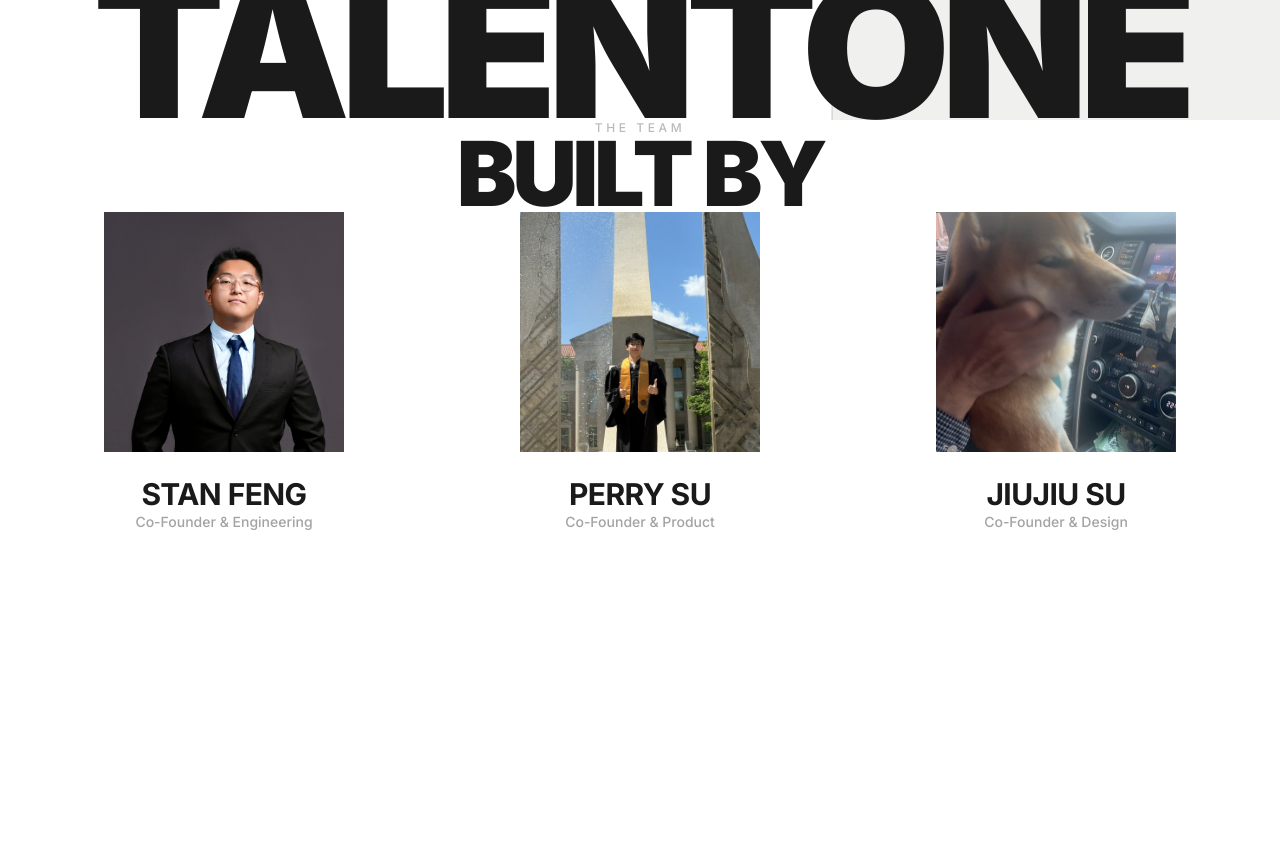
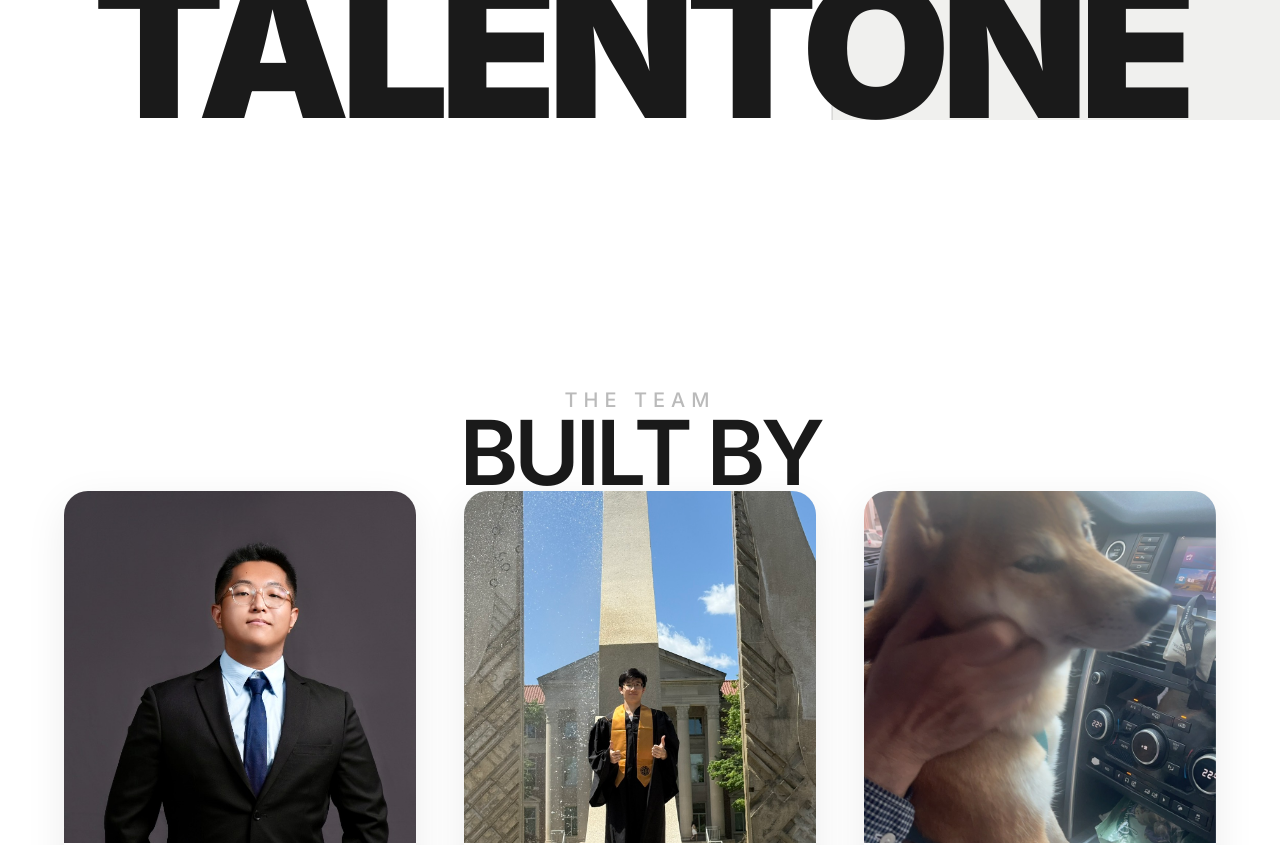
Before and after one commit to SoyMilkChicken/TalentOneDemo, a Next.js app: page / in a window 1280 px wide. Shown: the part 680-1525 px from the top of the page. Built offline with nearby package versions, Linux system fonts and the light colour scheme.

Commit message:
team intro approvement

```diff
--- a/src/app/components/BuiltBy.tsx
+++ b/src/app/components/BuiltBy.tsx
@@ -30,30 +30,30 @@
   return (
     <section
       id="built-by"
-      className="relative min-h-screen w-full bg-white text-[#1A1A1A] pt-56 md:pt-72 pb-24 md:pb-32 px-8 md:px-12 flex flex-col items-center overflow-hidden"
+      className="relative min-h-[130vh] w-full bg-white text-[#1A1A1A] py-24 md:py-32 px-8 md:px-12 flex flex-col items-center justify-center overflow-hidden"
     >
       {/* ── Header — scroll-triggered reveal ── */}
       <motion.div
-        className="text-center mb-24 md:mb-32"
+        className="text-center mb-32 md:mb-48"
         initial={{ opacity: 0, y: 60 }}
         whileInView={{ opacity: 1, y: 0 }}
         viewport={{ once: true, amount: 0.5 }}
         transition={{ duration: 0.8, ease: CUBIC }}
       >
-        <p className="text-xs font-medium uppercase tracking-[0.3em] text-[#1A1A1A]/30 mb-4">
+        <p className="text-[20px] font-medium uppercase tracking-[0.3em] text-[#1A1A1A]/30 mb-4">
           The Team
         </p>
-        <h2 className="text-[clamp(2.5rem,7vw,7rem)] font-black uppercase leading-[0.85] tracking-tighter text-[#1A1A1A]">
+        <h2 className="text-[clamp(2.5rem,7vw,7rem)] font-semibold uppercase leading-[0.85] tracking-tighter text-[#1A1A1A]">
           Built By
         </h2>
       </motion.div>
 
       {/* ── Team grid — staggered entrance ── */}
-      <div className="grid grid-cols-1 md:grid-cols-3 gap-16 md:gap-24 w-full max-w-6xl place-items-center">
+      <div className="grid grid-cols-1 md:grid-cols-3 gap-8 md:gap-12 w-full max-w-6xl place-items-stretch">
         {TEAM.map((member, i) => (
           <motion.div
             key={member.name}
-            className="flex flex-col items-center gap-6 text-center"
+            className="group relative flex flex-col bg-white rounded-[24px] overflow-hidden shadow-[0_12px_40px_rgba(0,0,0,0.08)] transition-all duration-500 hover:-translate-y-2 hover:shadow-[0_20px_60px_rgba(0,0,0,0.12)]"
             initial={{ opacity: 0, y: 80 }}
             whileInView={{ opacity: 1, y: 0 }}
             viewport={{ once: true, amount: 0.3 }}
@@ -64,20 +64,20 @@
             }}
           >
             {/* Profile picture */}
-            <div className="relative w-48 h-48 md:w-60 md:h-60 bg-[#f0f0ee] overflow-hidden">
+            <div className="relative w-full aspect-square bg-[#e6e6e6] overflow-hidden">
               <Image
                 src={member.photo}
                 alt={member.name}
                 fill
-                className="object-cover"
+                className="object-cover transition-transform duration-700 ease-[cubic-bezier(0.16,1,0.3,1)] group-hover:scale-105"
                 style={{ objectPosition: member.objectPosition }}
-                sizes="(max-width: 768px) 192px, 240px"
+                sizes="(max-width: 768px) 100vw, 33vw"
               />
             </div>
 
             {/* Name + role */}
-            <div>
-              <h3 className="text-2xl md:text-3xl font-bold uppercase tracking-[-0.02em] text-[#1A1A1A]">
+            <div className="flex flex-col items-center justify-center w-full py-12 md:py-16 bg-white">
+              <h3 className="text-xl md:text-2xl font-bold uppercase tracking-wide text-[#1A1A1A]">
                 {member.name}
               </h3>
               <p className="mt-1 text-sm text-[#1A1A1A]/40 font-medium">
--- /dev/null
+++ b/src/app/components/HeroOverlay.tsx
@@ -0,0 +1,26 @@
+"use client";
+
+import { useEffect, useState } from "react";
+import { motion, useScroll, useTransform } from "framer-motion";
+
+export default function HeroOverlay() {
+  const { scrollY } = useScroll();
+  const [windowHeight, setWindowHeight] = useState(800);
+
+  useEffect(() => {
+    setWindowHeight(window.innerHeight);
+    const handleResize = () => setWindowHeight(window.innerHeight);
+    window.addEventListener("resize", handleResize);
+    return () => window.removeEventListener("resize", handleResize);
+  }, []);
+
+  // Map scroll distance (0 to 1 window height) to opacity (0 to 0.75)
+  const opacity = useTransform(scrollY, [0, windowHeight], [0, 0.75]);
+
+  return (
+    <motion.div
+      style={{ opacity }}
+      className="pointer-events-none absolute inset-0 bg-black z-50"
+    />
+  );
+}
--- a/src/app/page.tsx
+++ b/src/app/page.tsx
@@ -1,4 +1,5 @@
 import SplitHero from "./components/SplitHero";
+import HeroOverlay from "./components/HeroOverlay";
 import BuiltBy from "./components/BuiltBy";
 import Architecture from "./components/Architecture";
 import CaseStudy from "./components/CaseStudy";
@@ -6,12 +7,20 @@
 
 export default function Home() {
   return (
-    <main>
-      <SplitHero />
-      <BuiltBy />
-      <Architecture />
-      <CaseStudy />
-      <UploadSection />
+    <main className="relative bg-black">
+      {/* Sticky Hero section that stays fixed while scrolling */}
+      <div className="sticky top-0 h-screen w-full z-0 overflow-hidden">
+        <SplitHero />
+        <HeroOverlay />
+      </div>
+
+      {/* Content wrapper that will scroll over the sticky hero */}
+      <div className="relative z-10 w-full flex flex-col">
+        <BuiltBy />
+        <Architecture />
+        <CaseStudy />
+        <UploadSection />
+      </div>
     </main>
   );
 }
```
